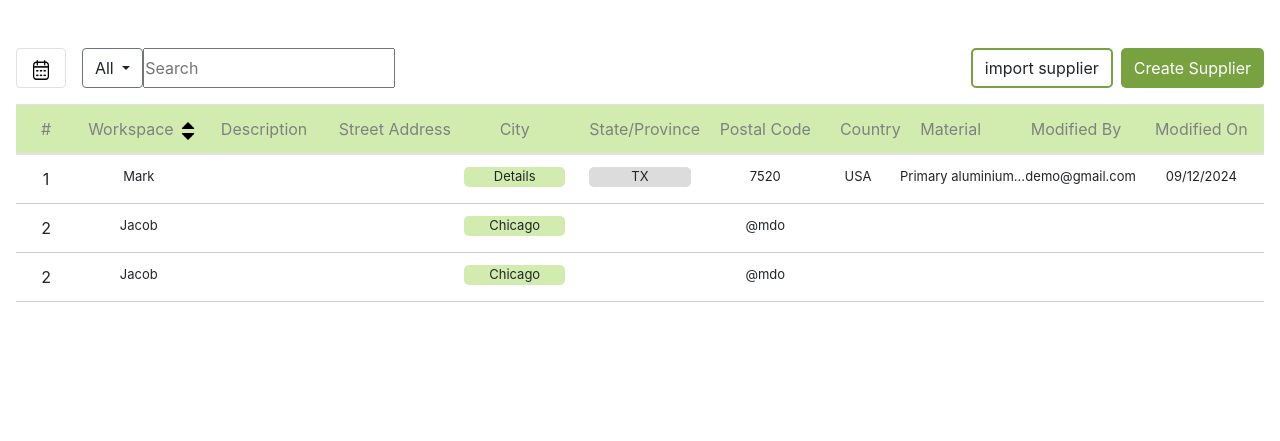
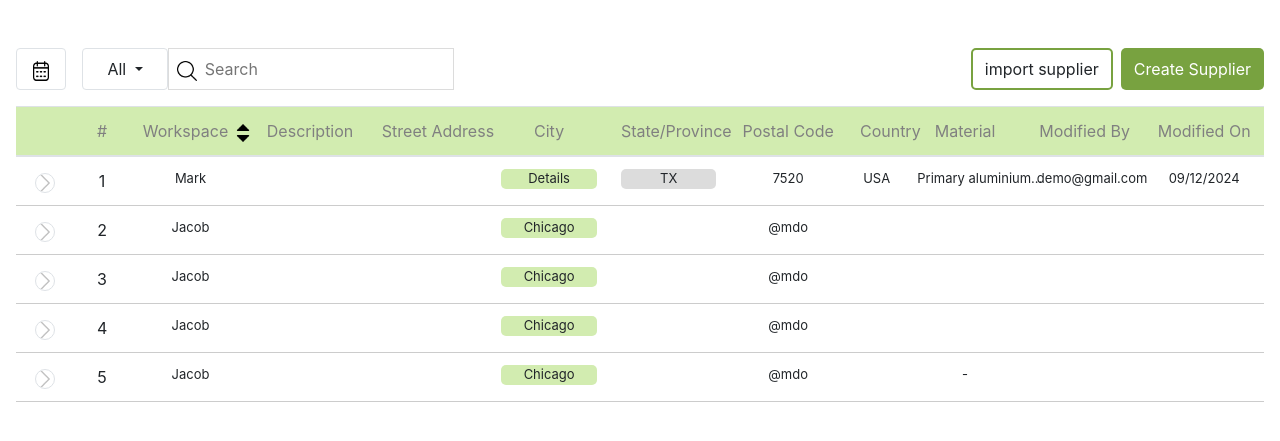
Before and after one commit to abhilash-1411/-Frontend-Redesign, a Flask app: page /supplierGrid in a window 1280 px wide. Shown: the top 441 px of the page. Run offline with Flask 3, Linux system fonts and the light colour scheme; some libraries are stand-ins or nearby versions.

Commit message:
Supplier grid final

```diff
--- a/static/css/base.css
+++ b/static/css/base.css
@@ -395,7 +395,6 @@ h1 {
 .supplier-btn2{
   background-color:#78A240;
   border-radius: 5px;
-
   color: white;
 }
 
@@ -451,7 +450,12 @@ th{
   border-radius: 5px;                /* Ensure the div takes full height of the td */
   background-color: gainsboro;   /* Optional: Set a background color */
 }
-
-.inp::placeholder{
-  margin: 20px;
+.inp{
+  border: none;
 }
+.inp:focus{
+  outline:none
+}
+.search-box{
+  border: 1px solid gainsboro;
+}
--- a/templates/supplierGrid.html
+++ b/templates/supplierGrid.html
@@ -16,7 +16,7 @@
                     <img src="../static/img/calendar.png" alt="" class="img-fluid icon">
                 </button>
                 <div class="input-group mx-3 ">
-                    <button class="btn border border-secondary dropdown-toggle" type="button" data-bs-toggle="dropdown" aria-expanded="false">
+                    <button class="btn border border-secondary-subtle dropdown-toggle px-4" type="button" data-bs-toggle="dropdown" aria-expanded="false">
                         All
                     </button>
                     <ul class="dropdown-menu">
@@ -26,8 +26,10 @@
                       <li><hr class="dropdown-divider"></li>
                       <li><a class="dropdown-item" href="#">Separated link</a></li>
                     </ul>
-
-                    <input type="text" class="inp" aria-label="Text input with dropdown button" placeholder="Search">
+                    <div class="d-flex search-box">
+                      <span class="py-2 px-2"><img src="../static/img/search-interface-symbol.png" alt="" class="icon"></span>
+                        <input type="text" class="inp py-2" aria-label="Text input with dropdown button" placeholder="Search">
+                      </div>
                 </div>
             </div>
                 <div class="d-flex justify-content-between ">
@@ -39,6 +41,7 @@
         <table class="table my-3">
             <thead class="supplier-table-head">
               <tr>
+                <th id="header-index"></th>                     <!-- 1st child -->
                 <th id="header-index">#</th>                     <!-- 1st child -->
                 <th id="header-workspace">Workspace <img src="../static/img/sort.png" class="icon" alt=""></th>         <!-- 2nd child -->
                 <th id="header-description">Description</th>     <!-- 3rd child -->
@@ -54,7 +57,8 @@
             </thead>
             <tbody>
               <tr>
-                <th scope="row">1</th>
+                <th ><span class="rounded-4"><img src="../static/img/right.png" class="icon border border-secondary-subtle rounded-circle" alt=""></th> </span></th>
+                <th>1</th>
                 <td>Mark</td>
                 <td></td>
                 <td></td>
@@ -67,6 +71,7 @@
                 <td>09/12/2024</td>
               </tr>
               <tr>
+                <th ><span class="rounded-4"><img src="../static/img/right.png" class="icon border border-secondary-subtle rounded-circle" alt=""></th> </span></th>
                 <th scope="row">2</th>
                 <td>Jacob</td>
                 <td></td>
@@ -80,7 +85,8 @@
                 <td></td>
               </tr>
               <tr>
-                <th scope="row">2</th>
+                <th ><span class="rounded-4"><img src="../static/img/right.png" class="icon border border-secondary-subtle rounded-circle" alt=""></th> </span></th>
+                <th scope="row">3</th>
                 <td>Jacob</td>
                 <td></td>
                 <td></td>
@@ -92,6 +98,34 @@
                 <td></td>
                 <td></td>
               </tr>
+              <tr>
+                <th ><span class="rounded-4"><img src="../static/img/right.png" class="icon border border-secondary-subtle rounded-circle" alt=""></th> </span></th>
+                <th scope="row">4</th>
+                <td>Jacob</td>
+                <td></td>
+                <td></td>
+                <td ><div class="city-col ">Chicago</div></td>
+                <td></td>
+                <td>@mdo</td>
+                <td></td>
+                <td></td>
+                <td></td>
+                <td></td>
+              </tr>
+              <tr>
+                <th ><span class="rounded-4"><img src="../static/img/right.png" class="icon border border-secondary-subtle rounded-circle" alt=""></th> </span></th>
+                <th scope="row">5</th>
+                <td>Jacob</td>
+                <td></td>
+                <td></td>
+                <td ><div class="city-col ">Chicago</div></td>
+                <td></td>
+                <td>@mdo</td>
+                <td></td>
+                <td>-</td>
+                <td></td>
+                <td></td>
+              </tr>
             </tbody>
           </table>
     </div>
```
Also changed, not shown: static/img/right.png (added).
